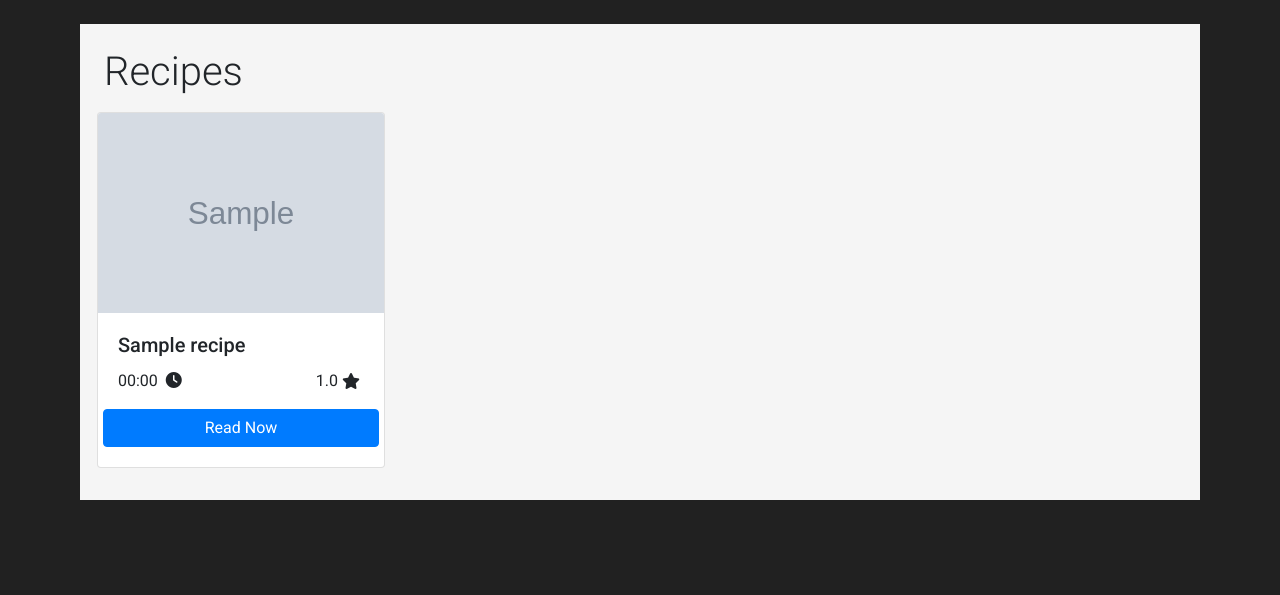
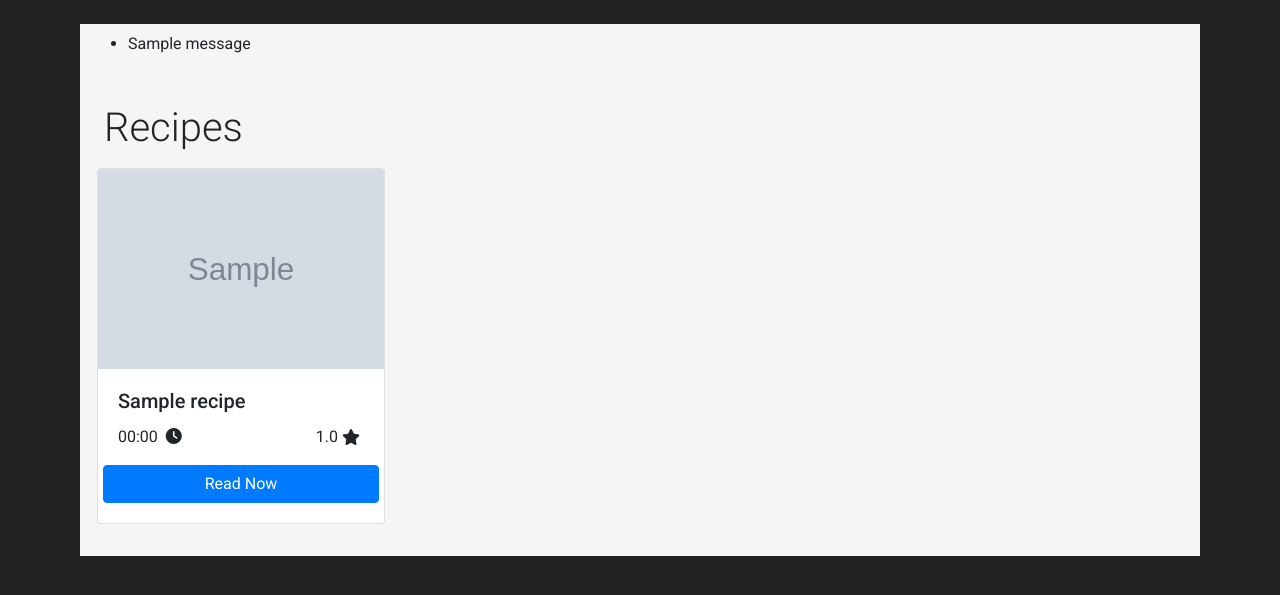
Before and after one commit to HussainTaj-arbisoft/recipe, a Django app: page / in a window 1280 px wide. Shown: the part 56-651 px from the top of the page. Run offline with Django 3.2, Linux system fonts and the light colour scheme; tables that the repository leaves empty hold one stand-in row (values such as "Sample post"); grey boxes marked "Sample" are stand-in pictures; one stand-in notice (Sample message) is shown; some libraries are stand-ins or nearby versions.

Commit message:
Add messages in base.html

```diff
--- a/recipe/templates/base.html
+++ b/recipe/templates/base.html
@@ -19,6 +19,15 @@
 <body>
     {% include "navbar.html" %}
     <div class="content-container">
+        <div class="p-2">
+            {% if messages %}
+            <ul class="messages">
+                {% for message in messages %}
+                <li{% if message.tags %} class="{{ message.tags }}"{% endif %}>{{ message }}</li>
+                {% endfor %}
+            </ul>
+            {% endif %}
+        </div>
         {% block content %}
         {% endblock %}
     </div>
```
